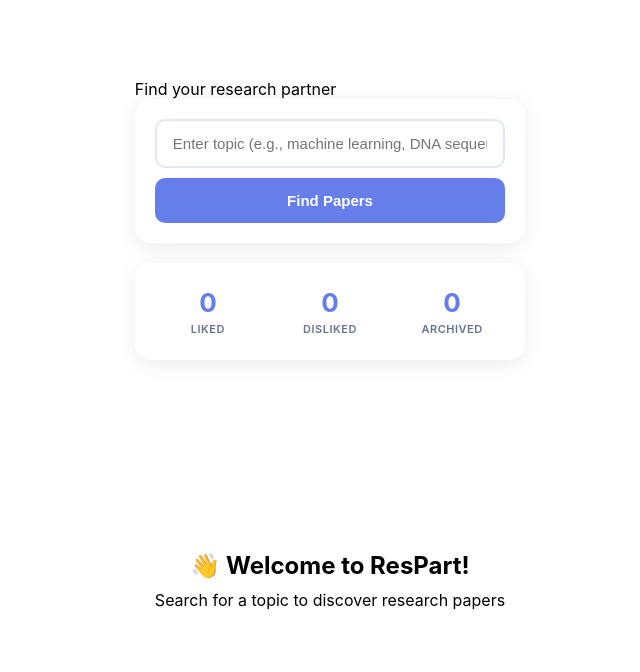
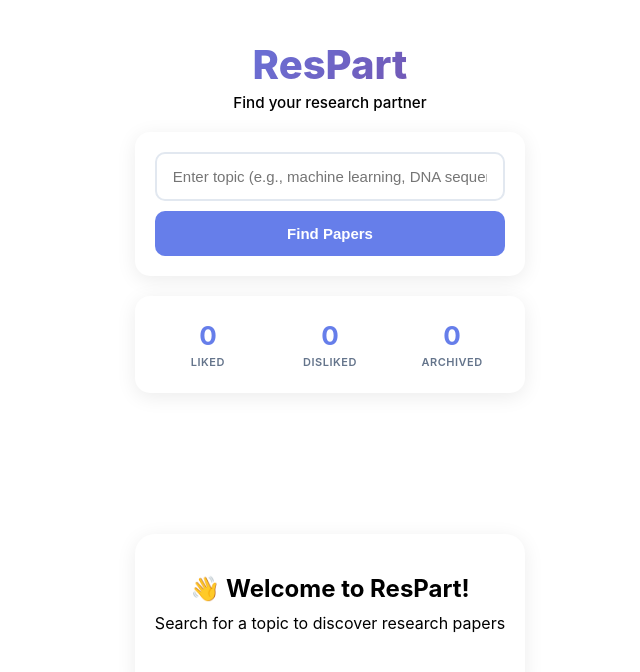
Before and after one commit to yashmgupta/research-swipe-react, a React (Vite) app: page / in a window 1280 px wide. Shown: the top 672 px of the page, without its empty margins (310-950 px from the left). Built offline with nearby package versions, Linux system fonts and the light colour scheme.

Commit message:
Refactor App.css for improved styling and layout
Updated CSS variables for colors and gradients, improved styling for buttons and headers, and adjusted layout properties.

```diff
--- a/src/App.css
+++ b/src/App.css
@@ -5,26 +5,27 @@
 }
 
 : root {
-  --primary:  #6366f1;
-  --primary-dark: #4f46e5;
-  --success: #22c55e;
-  --danger: #ef4444;
-  --bg: #0f172a;
-  --card-bg: #1e293b;
-  --text: #f8fafc;
-  --text-muted: #94a3b8;
-  --border: #334155;
+  --primary:  #667eea;
+  --primary-dark: #5a67d8;
+  --success: #48bb78;
+  --danger:  #f56565;
+  --bg-gradient-start: #f5f7fa;
+  --bg-gradient-end: #c3cfe2;
+  --card-bg: #ffffff;
+  --text:  #1e293b;
+  --text-muted: #64748b;
+  --border:  #e2e8f0;
 }
 
 body {
   font-family: -apple-system, BlinkMacSystemFont, 'Segoe UI', Roboto, Oxygen, Ubuntu, sans-serif;
-  background:  var(--bg);
+  background:  linear-gradient(135deg, var(--bg-gradient-start) 0%, var(--bg-gradient-end) 100%);
   color: var(--text);
   min-height: 100vh;
 }
 
 .app-container {
-  max-width:  500px;
+  max-width: 500px;
   margin: 0 auto;
   padding: 20px;
   min-height: 100vh;
@@ -32,28 +33,31 @@
   flex-direction: column;
 }
 
-. header {
+.header {
   text-align: center;
   margin-bottom: 20px;
   position: relative;
 }
 
 .header h1 {
-  font-size: 2rem;
-  background: linear-gradient(135deg, var(--primary), #a855f7);
+  font-size: 2.5rem;
+  font-weight: 800;
+  background: linear-gradient(135deg, #667eea 0%, #764ba2 100%);
   -webkit-background-clip: text;
   -webkit-text-fill-color: transparent;
   background-clip: text;
+  margin-bottom: 4px;
 }
 
-. header p {
+.header p {
   color: var(--text-muted);
-  font-size: 0.9rem;
+  font-size: 0.95rem;
+  font-weight: 500;
 }
 
 .fresh-indicator {
   position: absolute;
-  top: 0;
+  top:  0;
   right: 0;
   font-size: 0.75rem;
   color: var(--primary);
@@ -67,7 +71,7 @@
 
 .card-container {
   flex: 1;
-  display: flex;
+  display:  flex;
   align-items: center;
   justify-content: center;
   position: relative;
@@ -99,12 +103,14 @@
   text-align: center;
   padding: 40px 20px;
   background: var(--card-bg);
-  border-radius: 16px;
-  border: 1px solid var(--border);
+  border-radius: 20px;
+  box-shadow: 0 4px 20px rgba(0, 0, 0, 0.08);
 }
 
 .no-papers h2 {
   margin-bottom: 10px;
+  font-size:  1.5rem;
+  color: var(--text);
 }
 
 .no-papers p {
@@ -113,18 +119,21 @@
 }
 
 .restart-btn {
-  background: var(--primary);
+  background: linear-gradient(135deg, #667eea 0%, #764ba2 100%);
   color: white;
   border:  none;
-  padding: 12px 24px;
-  border-radius: 8px;
-  font-size: 1rem;
+  padding: 14px 28px;
+  border-radius: 12px;
+  font-size:  1rem;
+  font-weight: 600;
   cursor: pointer;
-  transition: background 0.2s;
+  transition: all 0.2s;
+  box-shadow: 0 4px 15px rgba(102, 126, 234, 0.3);
 }
 
 .restart-btn:hover {
-  background:  var(--primary-dark);
+  transform: translateY(-2px);
+  box-shadow: 0 6px 20px rgba(102, 126, 234, 0.4);
 }
 
 .next-card {
@@ -140,9 +149,9 @@
 
 .card-preview {
   background: var(--card-bg);
-  border-radius: 16px;
+  border-radius: 20px;
   padding: 20px;
-  border: 1px solid var(--border);
+  box-shadow: 0 4px 15px rgba(0, 0, 0, 0.05);
 }
 
 .card-preview h3 {
@@ -168,17 +177,21 @@
   gap: 6px;
   background: var(--card-bg);
   color: var(--text-muted);
-  border: 1px solid var(--border);
-  padding: 8px 16px;
-  border-radius: 8px;
+  border: none;
+  padding: 10px 18px;
+  border-radius:  10px;
   font-size: 0.85rem;
+  font-weight: 600;
   cursor: pointer;
   transition: all 0.2s;
+  box-shadow: 0 2px 10px rgba(0, 0, 0, 0.08);
 }
 
 .corner-btn:hover {
-  background: var(--border);
-  color: var(--text);
+  background: var(--primary);
+  color: white;
+  transform: translateY(-2px);
+  box-shadow: 0 4px 15px rgba(102, 126, 234, 0.3);
 }
 
 .action-buttons {
@@ -190,8 +203,8 @@
 }
 
 .action-btn {
-  width: 60px;
-  height: 60px;
+  width: 64px;
+  height: 64px;
   border-radius: 50%;
   border: none;
   font-size: 1.5rem;
@@ -200,56 +213,63 @@
   display: flex;
   align-items: center;
   justify-content: center;
+  box-shadow: 0 4px 15px rgba(0, 0, 0, 0.1);
 }
 
 .action-btn. dislike {
-  background: rgba(239, 68, 68, 0.1);
+  background: white;
   color: var(--danger);
-  border: 2px solid var(--danger);
+  border: 3px solid var(--danger);
 }
 
 .action-btn.dislike:hover {
   background:  var(--danger);
   color: white;
   transform: scale(1.1);
+  box-shadow: 0 6px 20px rgba(245, 101, 101, 0.4);
 }
 
-.action-btn. like {
-  background: rgba(34, 197, 94, 0.1);
+.action-btn.like {
+  background: white;
   color: var(--success);
-  border: 2px solid var(--success);
+  border: 3px solid var(--success);
 }
 
 .action-btn.like:hover {
   background: var(--success);
   color: white;
   transform: scale(1.1);
+  box-shadow: 0 6px 20px rgba(72, 187, 120, 0.4);
 }
 
 .error-banner {
-  background: rgba(239, 68, 68, 0.1);
-  border: 1px solid var(--danger);
-  color: var(--danger);
+  background: #fff5f5;
+  border: 1px solid #feb2b2;
+  color: #c53030;
   padding: 12px 16px;
-  border-radius:  8px;
-  margin-bottom: 16px;
+  border-radius:  12px;
+  margin-bottom:  16px;
   display: flex;
   justify-content: space-between;
   align-items: center;
+  font-weight: 500;
 }
 
 .error-banner button {
   background: var(--danger);
   color: white;
   border: none;
-  padding: 6px 12px;
-  border-radius: 4px;
+  padding: 8px 16px;
+  border-radius: 8px;
   cursor: pointer;
   font-size: 0.85rem;
+  font-weight: 600;
+  transition: all 0.2s;
 }
 
 .error-banner button:hover {
   opacity: 0.9;
+  transform: translateY(-1px);
 }
 
 @media (max-width: 500px) {
@@ -258,12 +278,12 @@
   }
 
   .header h1 {
-    font-size: 1.5rem;
+    font-size: 2rem;
   }
 
   .action-btn {
-    width: 50px;
-    height: 50px;
+    width: 56px;
+    height: 56px;
     font-size: 1.25rem;
   }
 }
```
